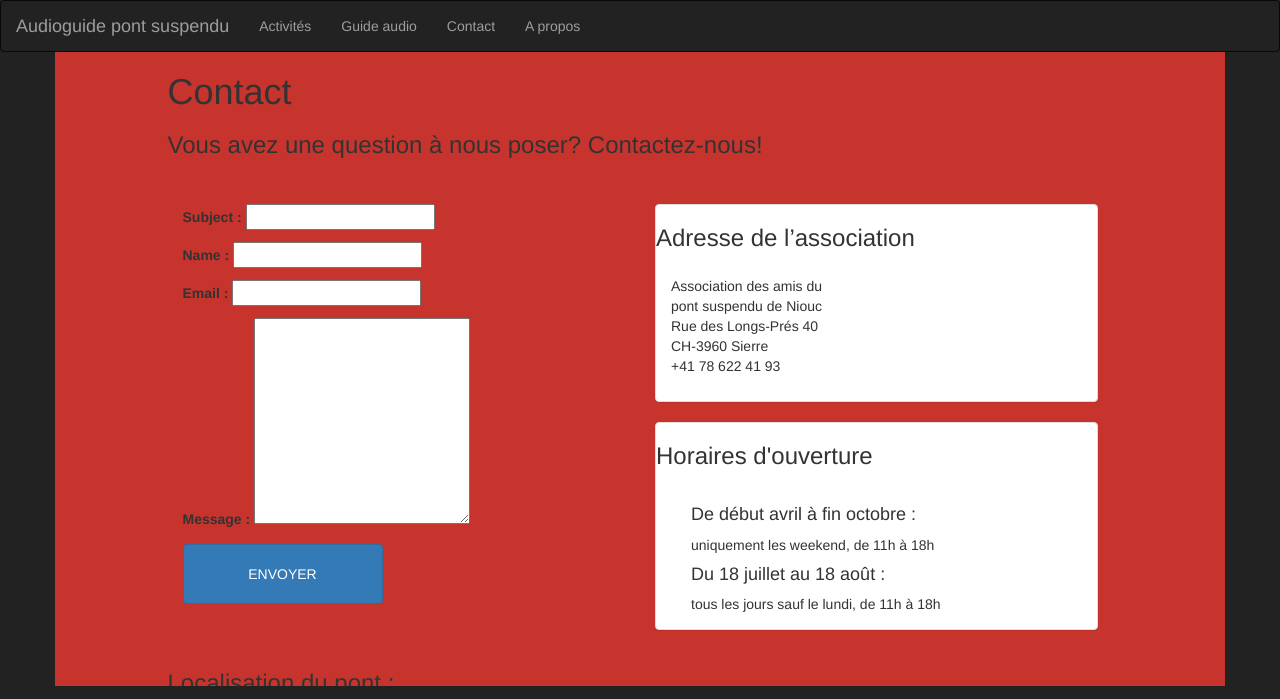
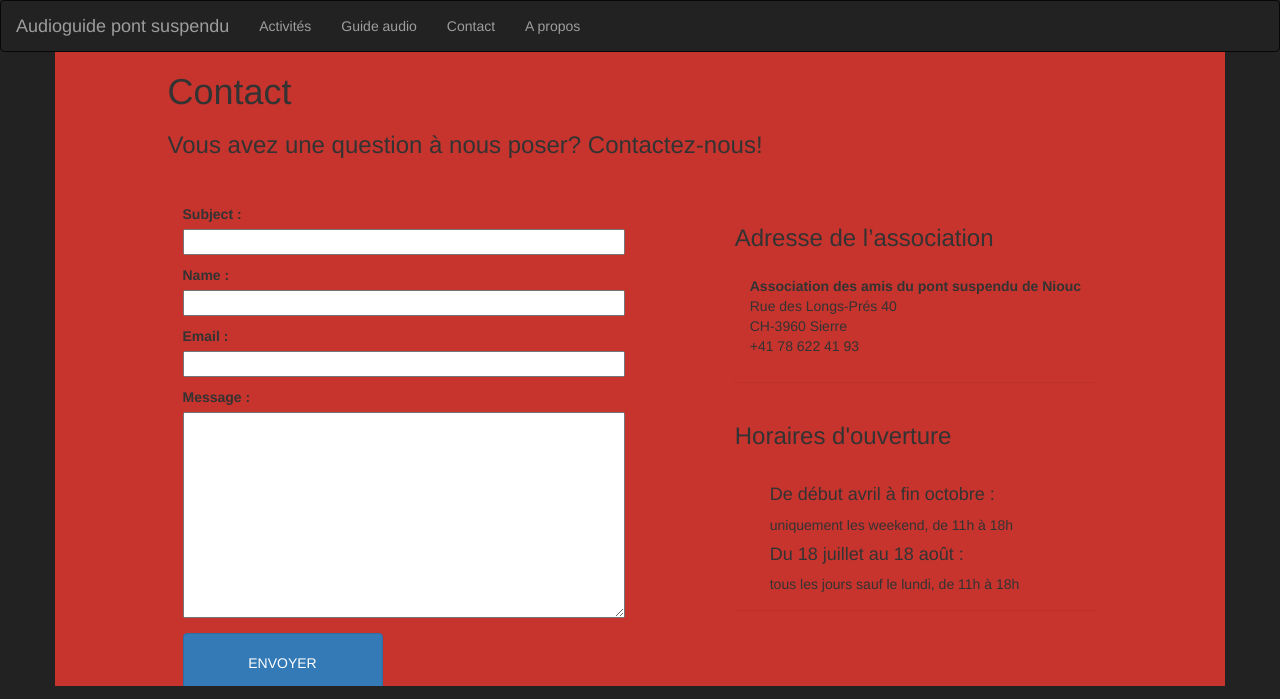
Before and after one commit to Borganov/audioguide, a Django app: template templates/contact/contact.html in a window 1280 px wide. Shown: the top 699 px of the page. Run offline with Django 3.2, Linux system fonts and the light colour scheme; the template is opened without the code that fills it: values that come from a table or form of the project are taken from there, others are empty; parts of the project's set-up code (start-up, migrations or seed data) failed here and were passed over; some libraries are stand-ins or nearby versions.

Commit message:
Add geo admin map and reconfig form

```diff
--- a/contact/forms.py
+++ b/contact/forms.py
@@ -2,7 +2,7 @@ from django import forms
 
 
 class ContactForm(forms.Form):
-    subject = forms.CharField(label='Subject', max_length=50, required=True)
-    name = forms.CharField(label='Name', max_length=50, required=True)
-    email = forms.EmailField(label='Email', max_length=50, required=True)
-    message = forms.CharField(label='Message', widget=forms.Textarea(attrs={'cols':24}), required=True)
+    subject = forms.CharField(label='Subject', max_length=50, required=True, widget=forms.TextInput(attrs={'class': 'contactForm_field'}))
+    name = forms.CharField(label='Name', max_length=50, required=True, widget=forms.TextInput(attrs={'class': 'contactForm_field'}))
+    email = forms.EmailField(label='Email', max_length=50, required=True, widget=forms.TextInput(attrs={'class': 'contactForm_field'}))
+    message = forms.CharField(label='Message', widget=forms.Textarea(attrs={'cols':24,'class': 'contactForm_field'}), required=True)
--- a/static/css/style.css
+++ b/static/css/style.css
@@ -154,3 +154,8 @@
 .test{
   background-color: green;
 }
+
+/*Contact form*/
+.contactForm_field {
+  width: 100%;
+}
--- a/templates/contact/contact.html
+++ b/templates/contact/contact.html
@@ -25,27 +25,24 @@
                     <p></p>
                 </form>
             </div>
-            <div class="col-md-6 ">
-                <div class="panel panel-default">
+            <div class="col-md-5 col-md-offset-1 ">
+                <div class="panel" style="background-color: transparent">
                     <div class="panel-header">
                         <h3>Adresse de l’association</h3></div>
                     <div class="panel-body">
                         <p>
-                            Association des amis du<br/>
-                            pont suspendu de Niouc<br/>
+                            <b>Association des amis du pont suspendu de Niouc</b><br/>
                             Rue des Longs-Prés 40<br/>
                             CH-3960 Sierre<br/>
                             +41 78 622 41 93
                         </p>
                     </div>
                 </div>
-                <div class="panel panel-default">
+                <div class="panel" style="background-color: transparent">
                     <div class="panel-header">
-
                         <h3>Horaires d'ouverture</h3>
                     </div>
                     <div class="panel-body">
-
                         <div style="margin-left:20px;">
                             <h4>De début avril à fin octobre :</h4>
                             uniquement les weekend, de 11h à 18h
@@ -61,10 +58,12 @@
     <div class="row">
         <div class="col-md-10 col-md-offset-1 ">
             <h3>Localisation du pont :</h3>
-            <a href="https://www.google.ch/maps/place/Niouc-Brücke/@46.2631634,7.5546572,407m/data=!3m1!1e3!4m5!3m4!1s0x478f21fcf605c1df:0xd5bbea1fb1c58a73!8m2!3d46.2634543!4d7.5556071"
+            <iframe src='https://map.geo.admin.ch/embed.html?lang=fr&topic=ech&bgLayer=ch.swisstopo.swissimage&layers=ch.swisstopo.zeitreihen,ch.bfs.gebaeude_wohnungs_register,ch.bav.haltestellen-oev,ch.swisstopo.swisstlm3d-wanderwege&layers_visibility=false,false,false,false&layers_timestamp=18641231,,,&E=2609025&N=1123567&zoom=11&crosshair=marker'
+                    width='100%' height='500px' frameborder='0' style='border:0'></iframe>
+            {% comment %} <a href="https://www.google.ch/maps/place/Niouc-Brücke/@46.2631634,7.5546572,407m/data=!3m1!1e3!4m5!3m4!1s0x478f21fcf605c1df:0xd5bbea1fb1c58a73!8m2!3d46.2634543!4d7.5556071"
                target="_blank">
                 <img src="images/Situation.png" width="100%"/>
-            </a>
+            </a>{% endcomment %}
         </div>
     </div>
 {% endblock %}
```
